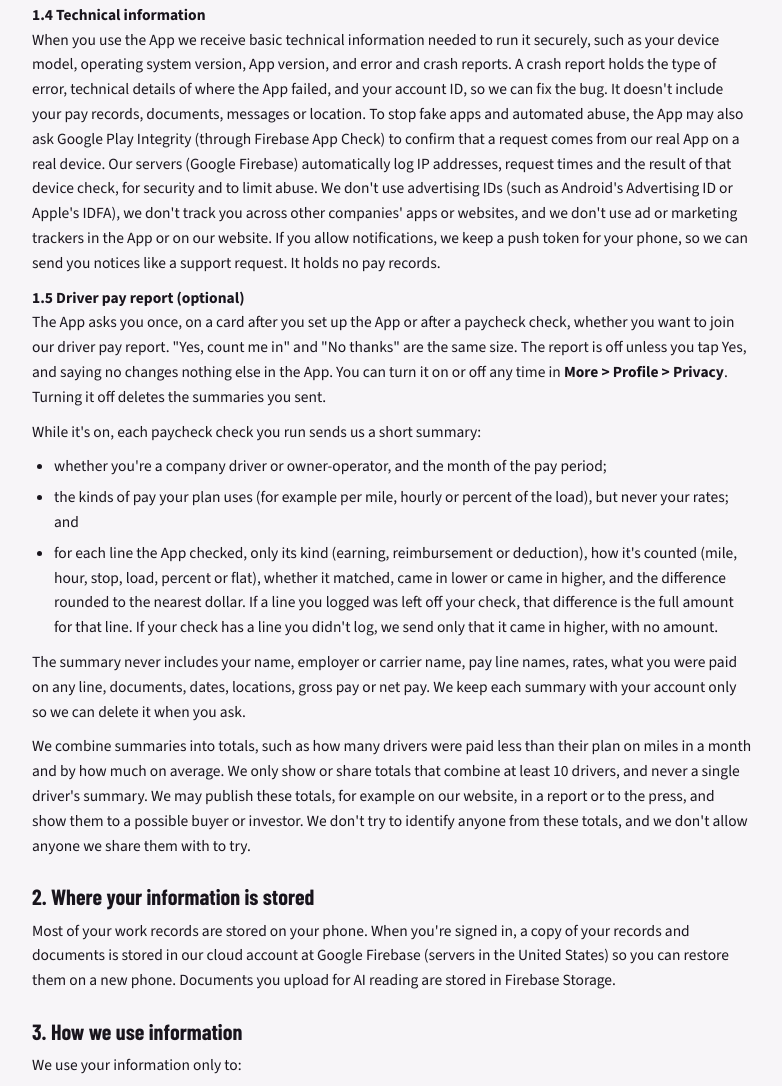
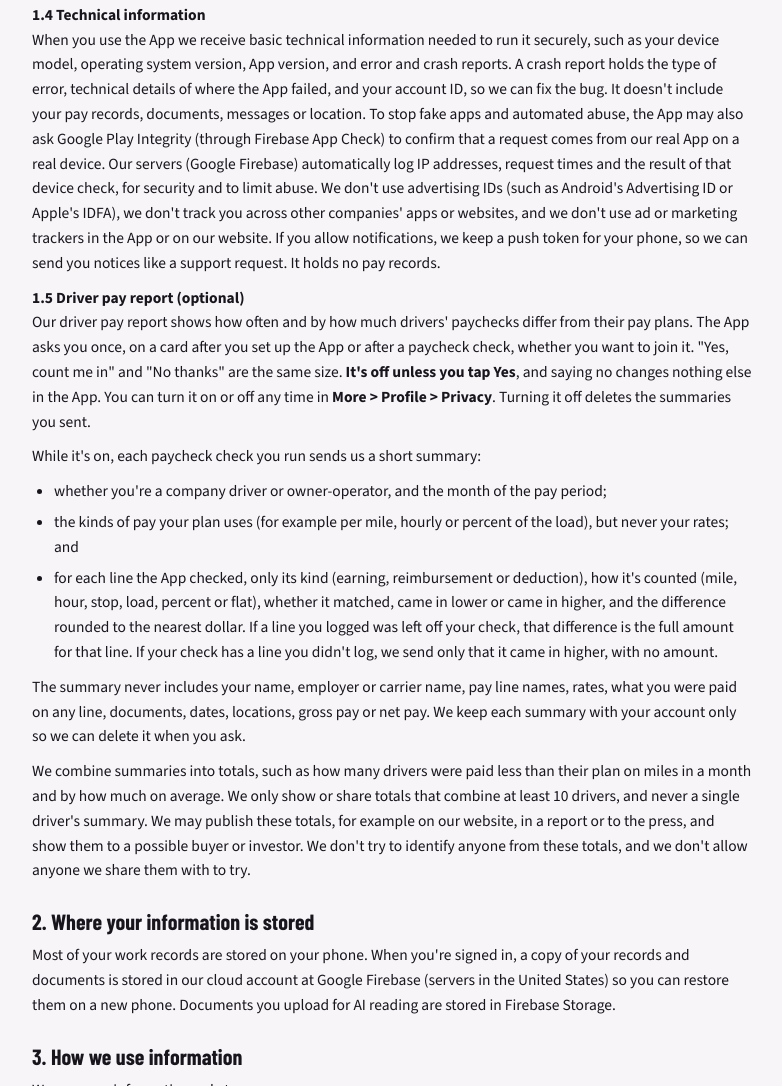
Before and after one commit to andrewjuliusarnold-eng/trucker-pay-protector-site, a plain HTML site: page privacy/index.html in a window 1280 px wide. Shown: the part 1731-2817 px from the top of the page, without its empty margins (248-1030 px from the left). Drawn offline with nearby package versions, Linux system fonts and the light colour scheme; a web font is replaced by a local one.

Commit message:
Privacy 1.5: Marge's full paragraph (keeps what the report is)
Matches Marge's ruling correction 1 (md5 d8fab095). Not published.

Co-Authored-By: Claude Opus 5.5 <noreply@anthropic.com>

```diff
--- a/privacy/index.html
+++ b/privacy/index.html
@@ -124,7 +124,7 @@ footer a,.navlinks a{display:inline-block;padding-block:4px}
       <p><strong>1.2 Location</strong><br>If you allow location access, the App reads your phone's precise location once, at the moment you tap to log an event, to fill in where the event happened. We store that location and the place name with the event. To turn the reading into a place name, your phone's built-in map service (Google on Android, Apple on iPhone) receives the location. The App does not read your location in the background, when the App is closed, or between events, and it does not record your route. You can deny or turn off location access in your phone's settings at any time. The App still works, and you can type places in yourself.</p>
       <p><strong>1.3 Subscription information</strong><br>Subscriptions are sold through the app store you use: Google Play on Android or the Apple App Store on iPhone. We receive your subscription status, plan, trial and renewal dates, and a purchase identifier from that app store, through our subscription service provider, RevenueCat. We never receive your card number or other payment details. Google or Apple handles those.</p>
       <p><strong>1.4 Technical information</strong><br>When you use the App we receive basic technical information needed to run it securely, such as your device model, operating system version, App version, and error and crash reports. A crash report holds the type of error, technical details of where the App failed, and your account ID, so we can fix the bug. It doesn't include your pay records, documents, messages or location. To stop fake apps and automated abuse, the App may also ask Google Play Integrity (through Firebase App Check) to confirm that a request comes from our real App on a real device. Our servers (Google Firebase) automatically log IP addresses, request times and the result of that device check, for security and to limit abuse. We don't use advertising IDs (such as Android's Advertising ID or Apple's IDFA), we don't track you across other companies' apps or websites, and we don't use ad or marketing trackers in the App or on our website. If you allow notifications, we keep a push token for your phone, so we can send you notices like a support request. It holds no pay records.</p>
-      <p id="pay-report"><strong>1.5 Driver pay report (optional)</strong><br>The App asks you once, on a card after you set up the App or after a paycheck check, whether you want to join our driver pay report. "Yes, count me in" and "No thanks" are the same size. The report is off unless you tap Yes, and saying no changes nothing else in the App. You can turn it on or off any time in <strong>More &gt; Profile &gt; Privacy</strong>. Turning it off deletes the summaries you sent.</p>
+      <p id="pay-report"><strong>1.5 Driver pay report (optional)</strong><br>Our driver pay report shows how often and by how much drivers' paychecks differ from their pay plans. The App asks you once, on a card after you set up the App or after a paycheck check, whether you want to join it. "Yes, count me in" and "No thanks" are the same size. <strong>It's off unless you tap Yes</strong>, and saying no changes nothing else in the App. You can turn it on or off any time in <strong>More &gt; Profile &gt; Privacy</strong>. Turning it off deletes the summaries you sent.</p>
       <p>While it's on, each paycheck check you run sends us a short summary:</p>
       <ul>
         <li>whether you're a company driver or owner-operator, and the month of the pay period;</li>
```
